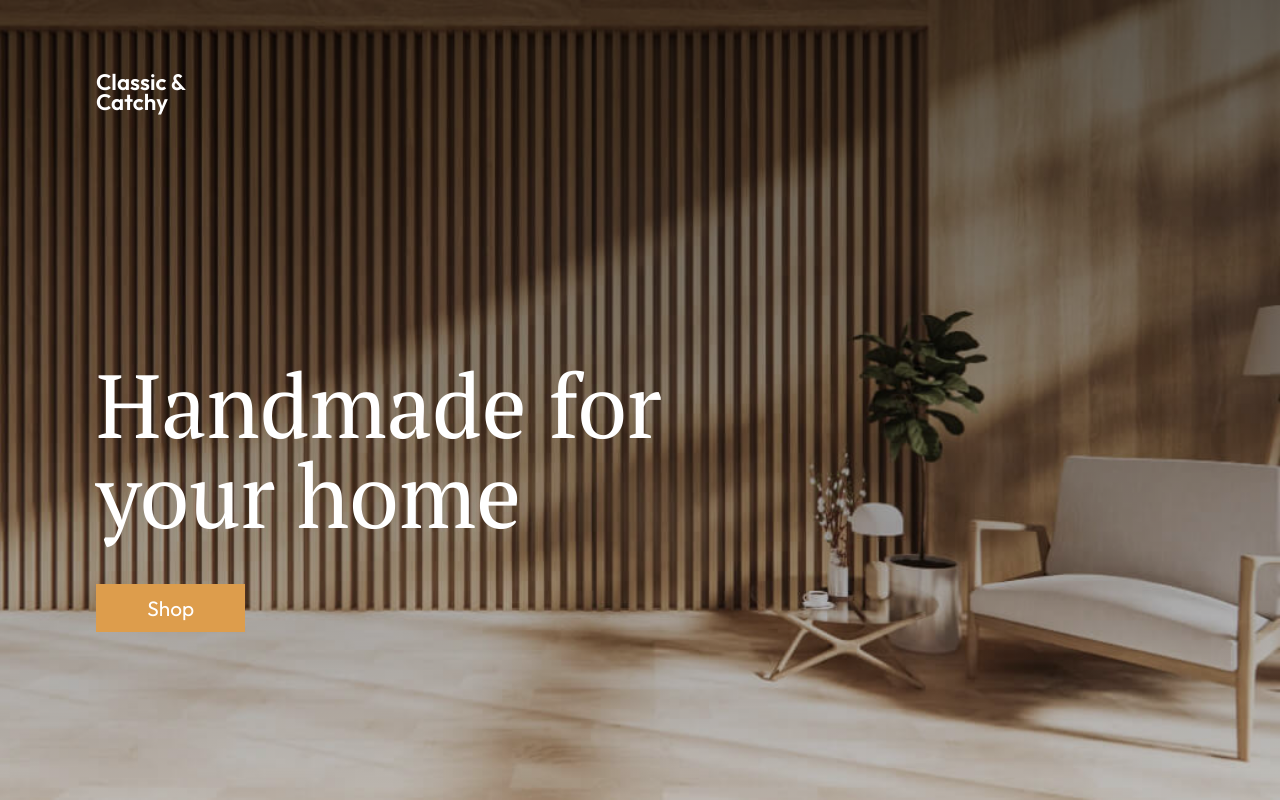
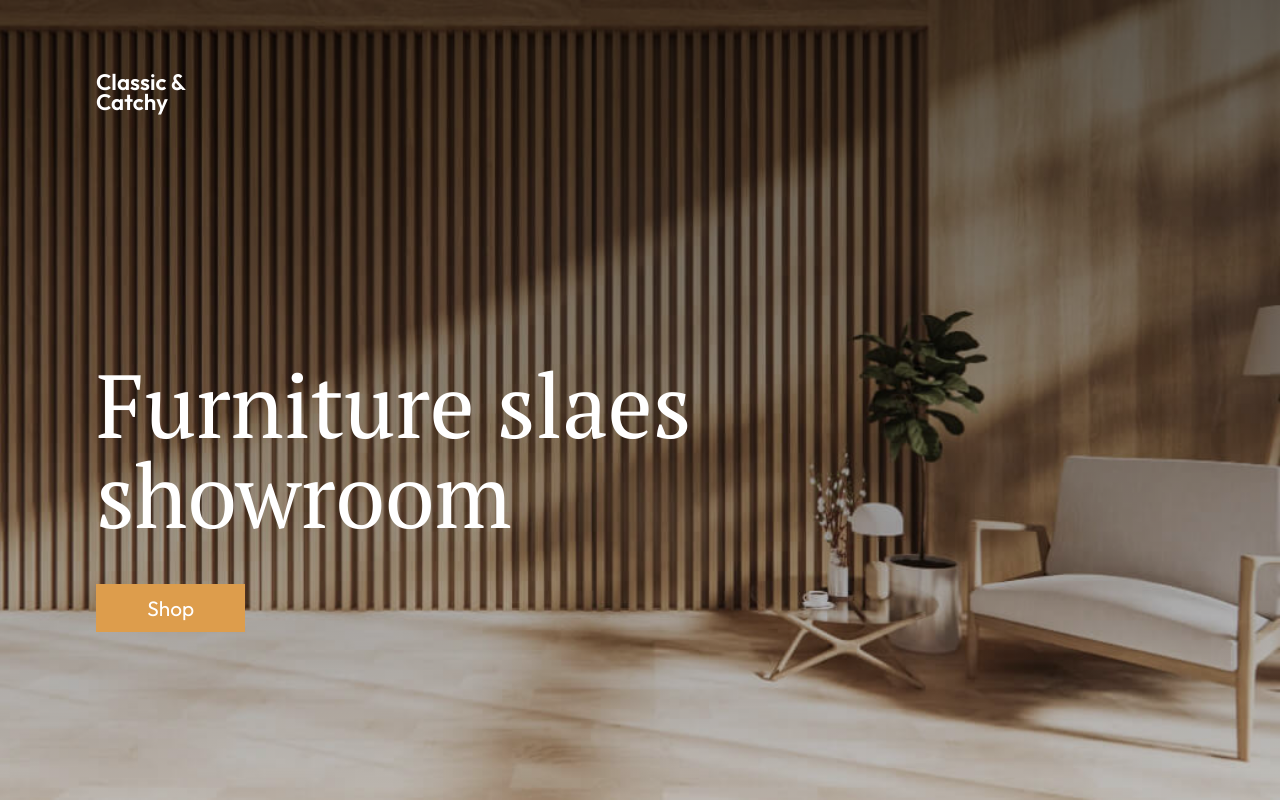
Before and after one commit to lalithamuthumari-gandhi/furniture, a plain HTML site: page index.html in a window 1280 px wide. Shown: the top 800 px of the page. Drawn offline with Linux system fonts and the light colour scheme.

Commit message:
Update index.html

```diff
--- a/index.html
+++ b/index.html
@@ -16,7 +16,7 @@
 
 			<div class="hero-content">
 				<h2 class="main-heading">
-					Handmade for <br>your home
+					Furniture slaes<br>showroom
 				</h2>
 
 				<button class="btn">Shop</button>
```
